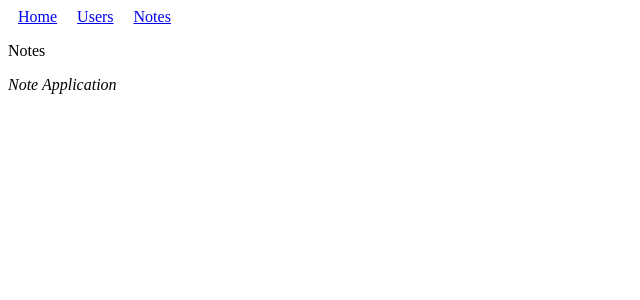
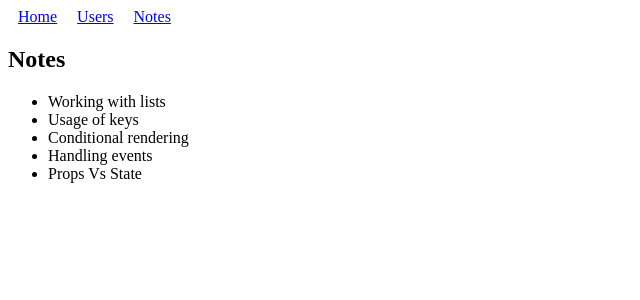
Before and after one commit to KumaranMba/react-exercises, a React (Vite) app: page /Notes in a window 1280 px wide. Shown: the top 300 px of the page, without its empty margins (0-640 px from the left). Built offline with nearby package versions, Linux system fonts and the light colour scheme.

Commit message:
rendering listitems

```diff
--- a/src/App.jsx
+++ b/src/App.jsx
@@ -5,7 +5,7 @@
 import Users from "./assets/Users";
 
 
-function App() {
+function App({notes}) {
   const padding = {
     padding:"10px"
   }
@@ -21,11 +21,8 @@
       <Routes>
         <Route path ="/" element= {<Home/>} />
         <Route path ="/Users" element = {<Users/>} />
-        <Route path ="/Notes" element ={<Notes/>} />
+        <Route path ="/Notes" element ={<Notes notes={notes}/>} />
       </Routes>
-      <div>
-        <i>Note Application</i>
-      </div>
     </Router>
 
 
--- a/src/assets/Home.jsx
+++ b/src/assets/Home.jsx
@@ -3,7 +3,7 @@
 function Home() {
   return (
     <div>
-        <p>Home page</p>
+        <h2>Note Application</h2>
     </div>
   )
 }
--- a/src/assets/Notes.jsx
+++ b/src/assets/Notes.jsx
@@ -1,9 +1,12 @@
 import React from 'react';
 
-function Notes() {
+function Notes({notes}) {
   return (
     <div>
-        <p>Notes</p>
+        <h2>Notes</h2>
+        <ul>{notes.map(note=>(
+          <li key={note.id}>{note.content}</li>
+        ))}</ul>
     </div>
   )
 }
--- a/src/main.jsx
+++ b/src/main.jsx
@@ -31,4 +31,4 @@
 ]
 
 ReactDOM.createRoot(document.getElementById('root')).render(
-<App /> )
+<App notes ={notes} /> )
```
